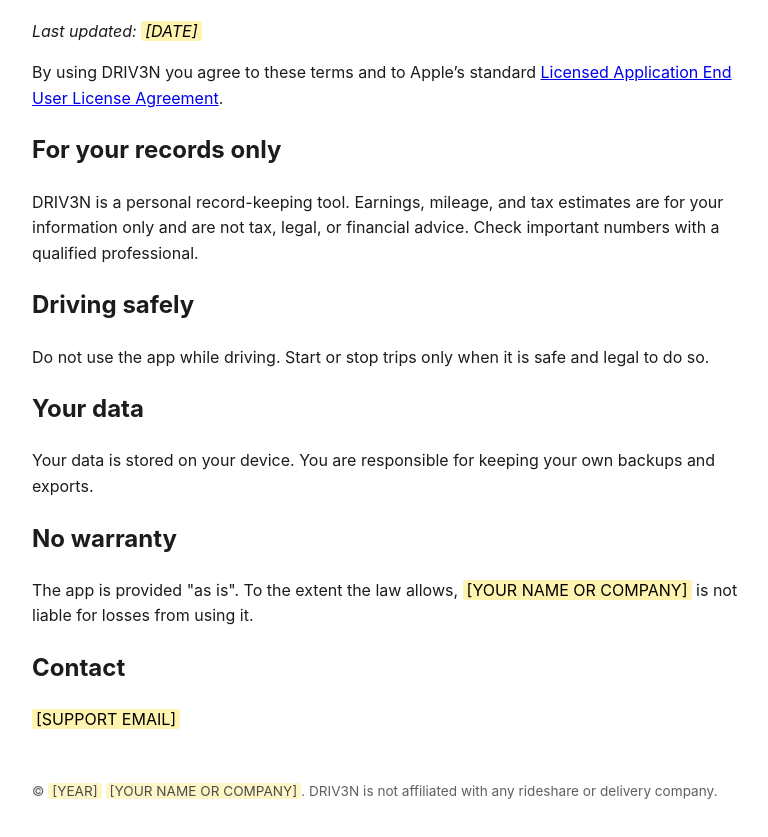
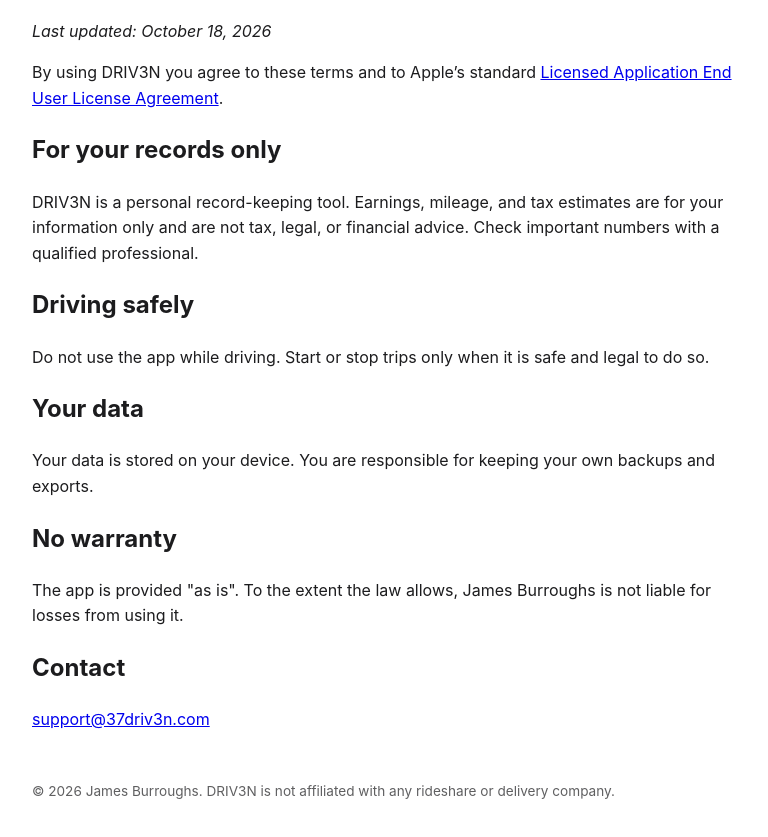
Before and after one commit to jopapa777/driv3n, a plain HTML site: page terms.html in a window 1280 px wide. Shown: the part 141-978 px from the top of the page, without its empty margins (248-1016 px from the left). Drawn offline with Linux system fonts and the light colour scheme.

Commit message:
Add files via upload

```diff
--- a/terms.html
+++ b/terms.html
@@ -1,4 +1,4 @@
 <!doctype html>
 <html lang="en"><head><meta charset="utf-8"><meta name="viewport" content="width=device-width,initial-scale=1"><title>DRIV3N Terms of Use</title><style>body{font-family:-apple-system,system-ui,sans-serif;max-width:720px;margin:40px auto;padding:0 20px;line-height:1.6;color:#1c1c1e;background:#fff}@media(prefers-color-scheme:dark){body{background:#12121f;color:#eee}a{color:#6ea8ff}}h1{letter-spacing:.04em}.ph{background:#fff3b0;color:#000;padding:0 4px;border-radius:3px}nav a{margin-right:14px}footer{margin-top:48px;font-size:.85em;opacity:.7}</style></head><body><nav><a href="index.html">Home</a><a href="privacy.html">Privacy</a><a href="terms.html">Terms</a><a href="support.html">Support</a></nav>
-<h1>Terms of Use</h1><p><em>Last updated: <span class="ph">[DATE]</span></em></p><p>By using DRIV3N you agree to these terms and to Apple&rsquo;s standard <a href="https://www.apple.com/legal/internet-services/itunes/dev/stdeula/">Licensed Application End User License Agreement</a>.</p><h2>For your records only</h2><p>DRIV3N is a personal record-keeping tool. Earnings, mileage, and tax estimates are for your information only and are not tax, legal, or financial advice. Check important numbers with a qualified professional.</p><h2>Driving safely</h2><p>Do not use the app while driving. Start or stop trips only when it is safe and legal to do so.</p><h2>Your data</h2><p>Your data is stored on your device. You are responsible for keeping your own backups and exports.</p><h2>No warranty</h2><p>The app is provided "as is". To the extent the law allows, <span class="ph">[YOUR NAME OR COMPANY]</span> is not liable for losses from using it.</p><h2>Contact</h2><p><span class="ph">[SUPPORT EMAIL]</span></p>
-<footer>&copy; <span class="ph">[YEAR]</span> <span class="ph">[YOUR NAME OR COMPANY]</span>. DRIV3N is not affiliated with any rideshare or delivery company.</footer></body></html>
+<h1>Terms of Use</h1><p><em>Last updated: October 18, 2026</em></p><p>By using DRIV3N you agree to these terms and to Apple&rsquo;s standard <a href="https://www.apple.com/legal/internet-services/itunes/dev/stdeula/">Licensed Application End User License Agreement</a>.</p><h2>For your records only</h2><p>DRIV3N is a personal record-keeping tool. Earnings, mileage, and tax estimates are for your information only and are not tax, legal, or financial advice. Check important numbers with a qualified professional.</p><h2>Driving safely</h2><p>Do not use the app while driving. Start or stop trips only when it is safe and legal to do so.</p><h2>Your data</h2><p>Your data is stored on your device. You are responsible for keeping your own backups and exports.</p><h2>No warranty</h2><p>The app is provided "as is". To the extent the law allows, James Burroughs is not liable for losses from using it.</p><h2>Contact</h2><p><a href="mailto:support@37driv3n.com">support@37driv3n.com</a></p>
+<footer>&copy; 2026 James Burroughs. DRIV3N is not affiliated with any rideshare or delivery company.</footer></body></html>
```
Also changed, not shown: index.html (+2 -2 lines), privacy.html (+2 -2 lines), support.html (+2 -2 lines).
